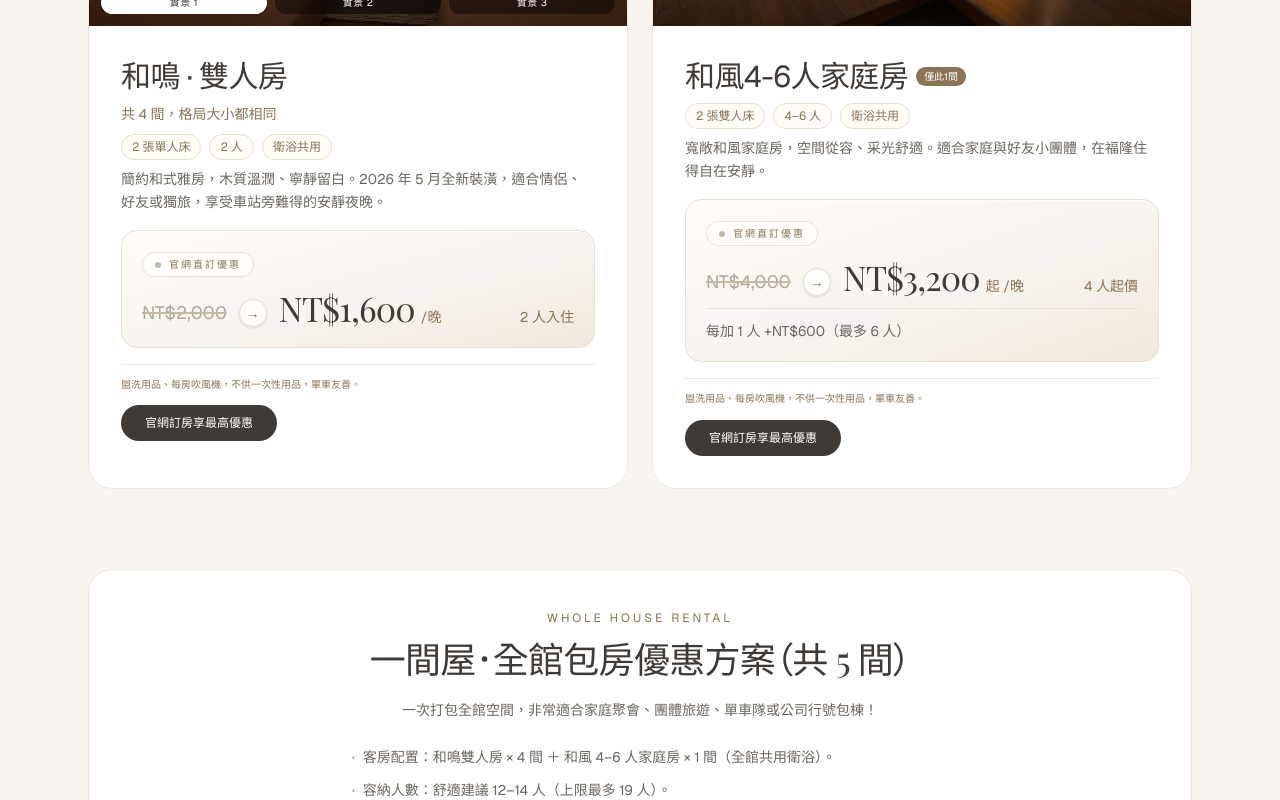
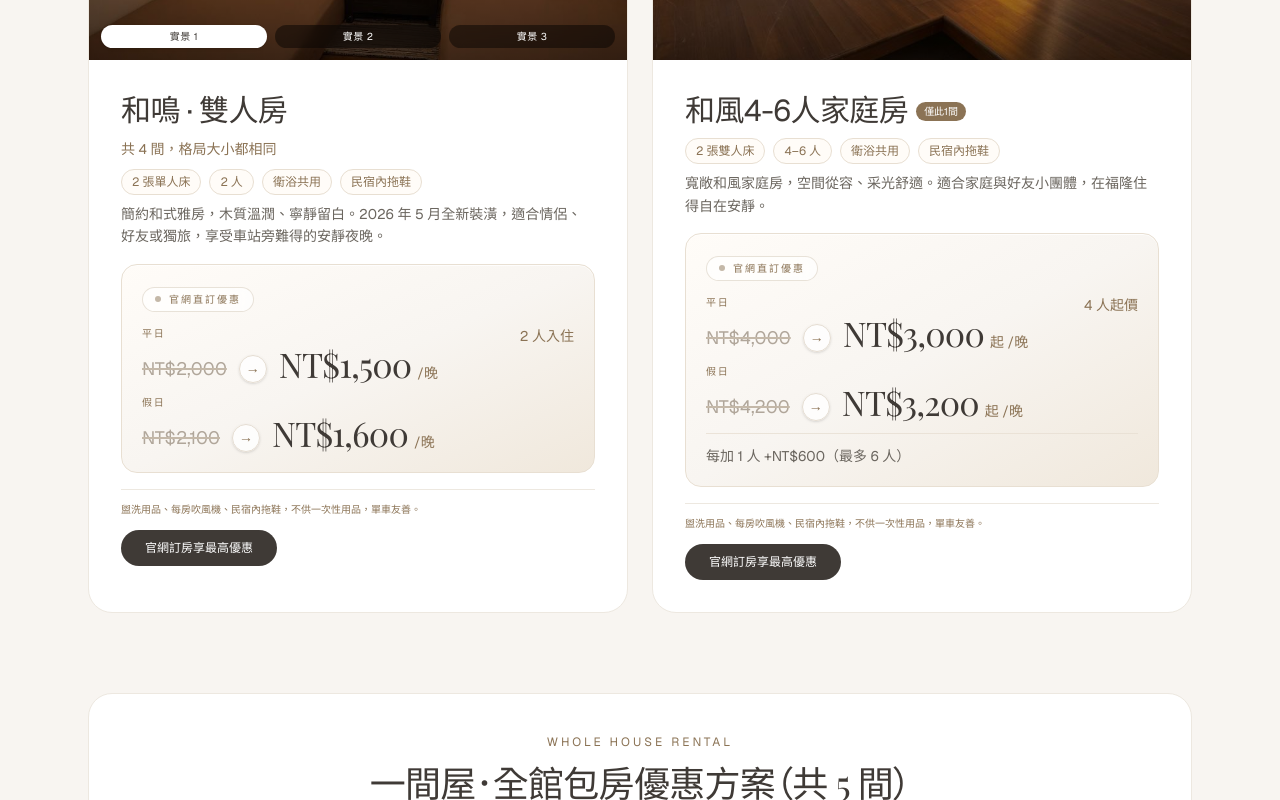
Before and after one commit to hamywu2222-cpu/yijianwu-booking, a Next.js app: page / in a window 1280 px wide. Shown: the part 1900-2700 px from the top of the page. Built offline with nearby package versions, Linux system fonts and the light colour scheme; no server answers.

Commit message:
更新房型價格、房卡與入住配套新增民宿內拖鞋

```diff
--- a/app/page.tsx
+++ b/app/page.tsx
@@ -198,25 +198,52 @@ function RoomTags({ tags }: { tags: readonly string[] }) {
   );
 }
 
+type RoomPriceTier = {
+  label: string;
+  original: string;
+  sale: string;
+};
+
 function RoomPriceDisplay({
+  pricing,
   originalPrice,
   salePrice,
   saleSuffix = '/晚',
   rightContent,
   footer,
 }: {
-  originalPrice: string;
-  salePrice: string;
+  pricing?: { weekday: RoomPriceTier; holiday: RoomPriceTier };
+  originalPrice?: string;
+  salePrice?: string;
   saleSuffix?: string;
   rightContent?: ReactNode;
   footer?: ReactNode;
 }) {
+  const tiers = pricing
+    ? ([pricing.weekday, pricing.holiday] as const)
+    : originalPrice && salePrice
+      ? ([{ label: '', original: originalPrice, sale: salePrice }] as const)
+      : [];
+
   return (
     <div className="room-price-card mt-4 p-4 sm:p-5 rounded-2xl border border-[#E8DFD2] bg-gradient-to-br from-[#FFFCF8] via-[#F8F5F1] to-[#F0E8DC] shadow-[inset_0_1px_0_rgba(255,255,255,0.8)]">
       <PriceOfferBadge />
 
-      <div className="flex items-end justify-between gap-4 flex-wrap">
-        <PriceStrikeThrough originalPrice={originalPrice} salePrice={salePrice} saleSuffix={saleSuffix} />
+      <div className="flex items-start justify-between gap-4 flex-wrap">
+        <div className="space-y-3 min-w-0">
+          {tiers.map((tier) => (
+            <div key={tier.label || 'single'}>
+              {tier.label ? (
+                <div className="text-[10px] tracking-[0.18em] text-[#8B7355] mb-1.5">{tier.label}</div>
+              ) : null}
+              <PriceStrikeThrough
+                originalPrice={tier.original}
+                salePrice={tier.sale}
+                saleSuffix={saleSuffix}
+              />
+            </div>
+          ))}
+        </div>
         {rightContent}
       </div>
 
@@ -357,8 +384,7 @@ export default function YijianwuWebsite() {
                   <p className="text-sm text-[#6B665F] leading-relaxed">{ROOMS_SECTION.double.note}</p>
                 </div>
                 <RoomPriceDisplay
-                  originalPrice="NT$2,000"
-                  salePrice="NT$1,600"
+                  pricing={ROOMS_SECTION.double.pricing}
                   rightContent={
                     <div className="text-right text-sm text-[#8B7355]">{ROOMS_SECTION.double.priceNote}</div>
                   }
@@ -400,8 +426,7 @@ export default function YijianwuWebsite() {
                   <p className="text-sm text-[#6B665F] leading-relaxed">{ROOMS_SECTION.family.note}</p>
                 </div>
                 <RoomPriceDisplay
-                  originalPrice="NT$4,000"
-                  salePrice="NT$3,200"
+                  pricing={ROOMS_SECTION.family.pricing}
                   saleSuffix="起 /晚"
                   rightContent={
                     <div className="text-right text-sm text-[#8B7355]">{ROOMS_SECTION.family.priceNote}</div>
--- a/components/BookingForm.tsx
+++ b/components/BookingForm.tsx
@@ -25,13 +25,13 @@ type RoomTypeConfig = {
 const ROOM_TYPES: RoomTypeConfig[] = [
   {
     value: '和鳴雙人房',
-    label: '和鳴雙人房（共4間相同格局，訂其中1間，衛浴共用）— NT$1,600/晚',
+    label: '和鳴雙人房（共4間相同格局，訂其中1間，衛浴共用）— 平日 NT$1,500 / 假日 NT$1,600',
     maxPeople: 2,
     peopleHint: '舒適建議人數 2 人，如需加鋪請備註',
   },
   {
     value: '和風4-6人家庭房',
-    label: '和風4-6人家庭房（僅此1間，兩張雙人床，衛浴共用）— NT$3,200起（4人）+NT$600/人',
+    label: '和風4-6人家庭房（僅此1間，兩張雙人床，衛浴共用）— 平日 NT$3,000起 / 假日 NT$3,200起（4人）+NT$600/人',
     maxPeople: 6,
     peopleHint: '舒適建議人數 4–6 人，如需加鋪請備註',
   },
--- a/lib/business.ts
+++ b/lib/business.ts
@@ -65,21 +65,29 @@ export const PACKAGE_BOOKING = {
 /** 房型區塊文案 — 官網單一來源 */
 export const ROOMS_SECTION = {
   title: '房型與包房',
-  sharedNote: '盥洗用品、每房吹風機，不供一次性用品，單車友善。',
+  sharedNote: '盥洗用品、每房吹風機、民宿內拖鞋，不供一次性用品，單車友善。',
   double: {
     title: '和鳴 · 雙人房',
     subtitle: '共 4 間，格局大小都相同',
     note: '簡約和式雅房，木質溫潤、寧靜留白。2026 年 5 月全新裝潢，適合情侶、好友或獨旅，享受車站旁難得的安靜夜晚。',
-    tags: ['2 張單人床', '2 人', '衛浴共用'] as const,
+    tags: ['2 張單人床', '2 人', '衛浴共用', '民宿內拖鞋'] as const,
     priceNote: '2 人入住',
+    pricing: {
+      weekday: { label: '平日', original: 'NT$2,000', sale: 'NT$1,500' },
+      holiday: { label: '假日', original: 'NT$2,100', sale: 'NT$1,600' },
+    },
   },
   family: {
     title: '和風4-6人家庭房',
     badge: '僅此1間',
     note: '寬敞和風家庭房，空間從容、采光舒適。適合家庭與好友小團體，在福隆住得自在安靜。',
-    tags: ['2 張雙人床', '4–6 人', '衛浴共用'] as const,
+    tags: ['2 張雙人床', '4–6 人', '衛浴共用', '民宿內拖鞋'] as const,
     priceNote: '4 人起價',
     extraNote: '每加 1 人 +NT$600（最多 6 人）',
+    pricing: {
+      weekday: { label: '平日', original: 'NT$4,000', sale: 'NT$3,000' },
+      holiday: { label: '假日', original: 'NT$4,200', sale: 'NT$3,200' },
+    },
   },
 } as const;
 
@@ -104,8 +112,8 @@ export const OWLNEST_BOOKING = {
     guest: {
       title: '人數與房型說明（請確認人數後再訂房）',
       lines: [
-        '和鳴雙人房｜建議 2 人。可加 1 人（+$600，含日式軟墊/枕頭/毯子）。',
-        '4–6人家庭房｜4 人起基本價 $3,200，每加 1 人 +$600（超過 6 人請斟酌）。',
+        '和鳴雙人房｜建議 2 人。平日 $1,500 / 假日 $1,600。可加 1 人（+$600，含日式軟墊/枕頭/毯子）。',
+        '4–6人家庭房｜4 人起：平日 $3,000 / 假日 $3,200，每加 1 人 +$600（超過 6 人請斟酌）。',
       ],
     },
     booking: {
@@ -175,12 +183,12 @@ export const BOOKING_FAQ = [
   {
     question: '和鳴雙人房可以住幾人？加人如何計費？',
     answer:
-      '和鳴雙人房舒適建議 2 人，官網優惠價 NT$1,600/晚。若要多加 1 人，每人加 NT$600，並提供日式軟墊、枕頭、毯子。',
+      '和鳴雙人房舒適建議 2 人，官網優惠價平日 NT$1,500 / 假日 NT$1,600。若要多加 1 人，每人加 NT$600，並提供日式軟墊、枕頭、毯子。',
   },
   {
     question: '和風 4–6 人家庭房如何計價？',
     answer:
-      '4 人起基本價 NT$3,200/晚，每增加 1 人加 NT$600（最多 6 人）。舒適建議 4–6 人，超過請自行斟酌空間與寢具安排。',
+      '4 人起基本價平日 NT$3,000 / 假日 NT$3,200，每增加 1 人加 NT$600（最多 6 人）。舒適建議 4–6 人，超過請自行斟酌空間與寢具安排。',
   },
   {
     question: '入住與退房時間是幾點？',
@@ -228,8 +236,8 @@ export const BUSINESS_URLS = {
 /** Google 商家後台可直接貼上的簡介（750 字內） */
 export const GMB_DESCRIPTION = `福隆車站出站右轉步行 30 秒即達。一間屋・駅前宿（合法登記：${BUSINESS_REGISTRATION}）提供日式雅房與家庭房，2026 年全新裝潢，環境乾淨舒適。
 
-・和鳴雙人房 NT$1,600/晚（共 4 間）
-・和風 4–6 人家庭房 NT$3,200 起（僅 1 間）
+・和鳴雙人房 平日 NT$1,500 / 假日 NT$1,600（共 4 間）
+・和風 4–6 人家庭房 平日 NT$3,000起 / 假日 NT$3,200起（僅 1 間）
 ・一間屋包房優惠方案(5間)（4間和鳴雙人房+1間和風4-6人家庭房）平日 NT$8,800 / 假日 NT$9,200｜舒適建議人數 12–14
 ・入住 15:00 後｜退房 11:00 前
 ・單車友善停放｜免費 WiFi｜福隆海水浴場步行 8 分鐘
--- a/lib/media.ts
+++ b/lib/media.ts
@@ -141,6 +141,7 @@ export const ABOUT_AMENITIES = [
   { icon: '📶', label: '免費 WiFi' },
   { icon: '🚿', label: '公共衛浴（洗髮精・沐浴乳・香皂）' },
   { icon: '💨', label: '每間房一台吹風機' },
+  { icon: '🥿', label: '民宿內拖鞋' },
   { icon: '♻️', label: '不供一次性用品（提倡環保）' },
 ] as const;
 
```
